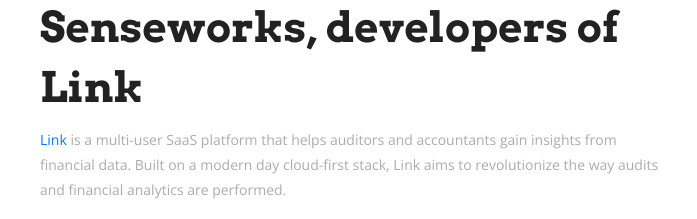
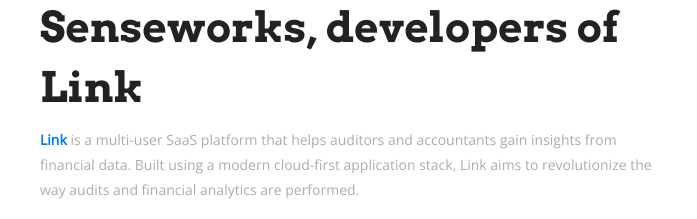
Before and after one commit to Senseworks-io/Senseworks-io.github.io, a plain HTML site: page index.html in a window 1280 px wide. Shown: the part 183-402 px from the top of the page, 45-742 px from the left. Drawn offline with nearby package versions, Linux system fonts and the light colour scheme.

Commit message:
updated text

```diff
--- a/index.html
+++ b/index.html
@@ -82,8 +82,8 @@
             <div class="col-lg-7 col-md-12 col-sm-12 col-xs-12">
               <div class="contents">
                 <h2 class="head-title">Senseworks, developers of Link</h2>
-                <p><a href="https://linkvisualizer.com">Link</a> is a multi-user SaaS platform that helps auditors and accountants gain insights from financial data.
-                  Built on a modern day cloud-first stack, Link aims to revolutionize the way audits and financial analytics are performed.</p>
+                <p><a href="https://linkvisualizer.com"><strong>Link</strong></a> is a multi-user SaaS platform that helps auditors and accountants gain insights from financial data.
+                  Built using a modern cloud-first application stack, Link aims to revolutionize the way audits and financial analytics are performed.</p>
                 <div class="header-button">
                   <a href="https://linkvisualizer.com" class="btn btn-common">Go to Link</a>
 
```
